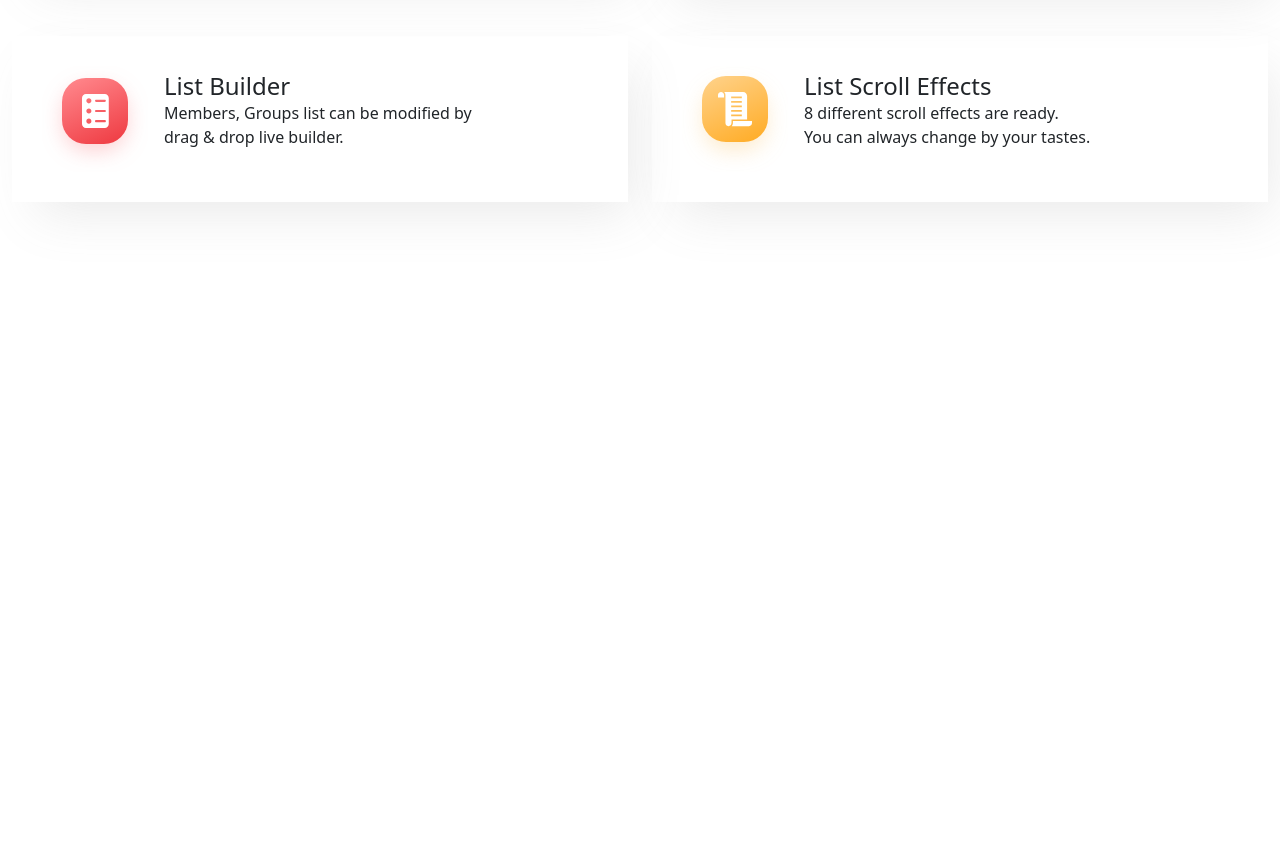
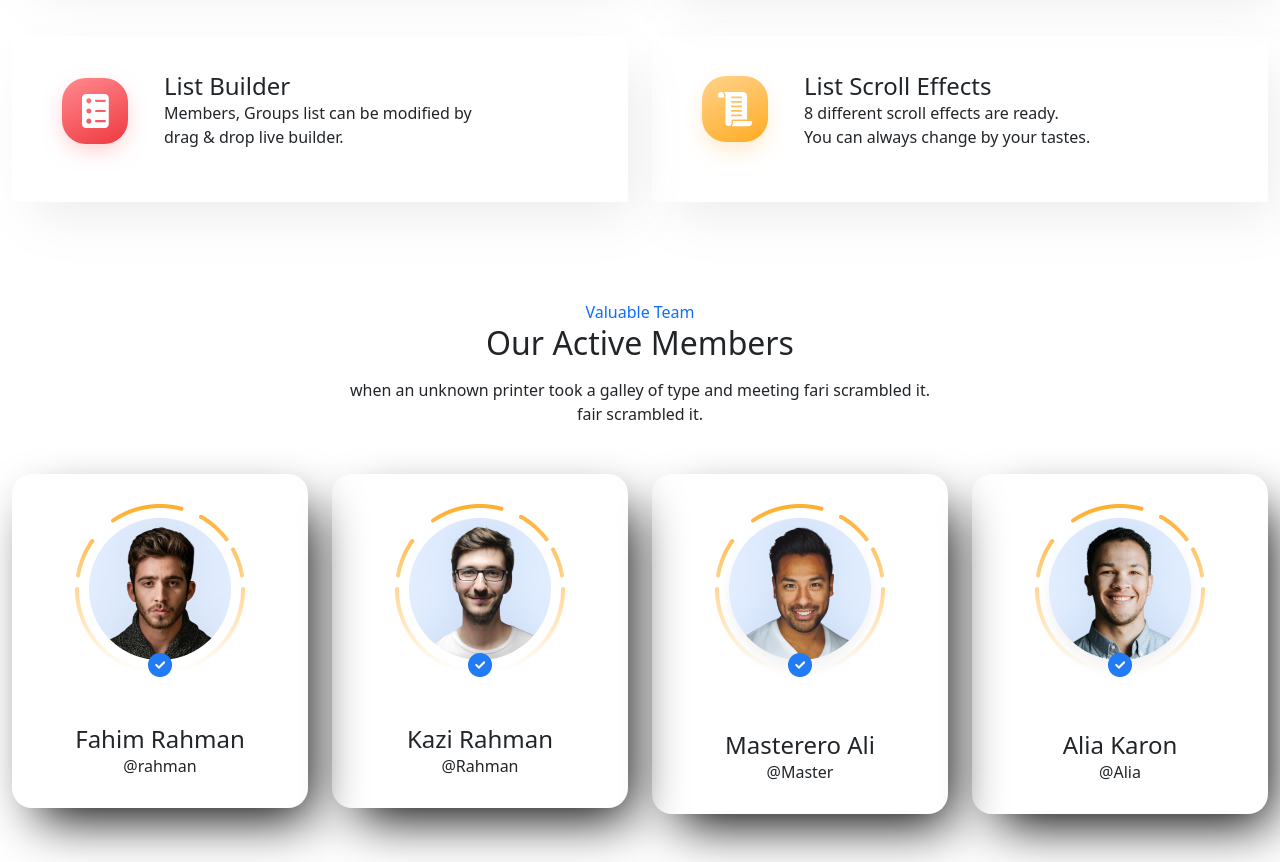
Before and after one commit to CodeSabariGK/Netbook, a plain HTML site: page index.html in a window 1280 px wide. Shown: the part 2322-3184 px from the top of the page. Before the commit the page ends 2622 px from the top, so only its background shows below. Drawn offline with nearby package versions, Linux system fonts and the light colour scheme.

Commit message:
members page commit

```diff
--- a/css/style.css
+++ b/css/style.css
@@ -59,3 +59,14 @@ h1, h2, h3, h4, h5, h6{
     background: linear-gradient(0deg,#F4F9FF 14%,F1F6FD 30%,#F1F6FD 64%,#FFFFFF 100%);
 }
 /* community ends */
+/* members wrapper start */
+.members-wrapper > div > div > div{
+    padding: 30px;
+    box-shadow: 14px 22px 52px -12px black;
+    border-radius: 20px;
+}
+.members-wrapper > div > div > div:hover{
+    background-color: aquamarine;
+}
+
+/* members wrapper end */
--- a/index.html
+++ b/index.html
@@ -242,6 +242,58 @@
                 </div>
             </div>
         </section>
+        <section class="members">
+            <div class="container">
+                <div class="text-center mb-5">
+                    <span class="text-primary">Valuable Team</span>
+                    <h2 class="mb-3">Our Active Members</h2>
+                    <p>
+                        <span class="d-md-block">when an unknown printer took a galley of type and meeting fari scrambled it.</span>
+                        <span class="d-md-block">fair scrambled it.</span>
+                    </p>
+                </div>
+                <div class="members-wrapper">
+                    <div class="row">
+                        <div class="col-md-3">
+                            <div class="text-center gap-3 mb-5">
+                                <img class="mb-5" src="./img/members/person1.png" alt="person1">
+                                <div>
+                                    <h4>Fahim Rahman</h4>
+                                    <span>@rahman</span>
+                                </div>
+                            </div>
+                        </div>
+                        <div class="col-md-3">
+                            <div class="text-center gap-3 mb-5">
+                                <img class="mb-5" src="./img/members/person2.png" alt="person1">
+                                <div class="text-center">
+                                    <h4>Kazi Rahman</h4>
+                                    <span>@Rahman</span>
+                                </div>
+                            </div>
+                        </div>
+                        <div class="col-md-3">
+                            <div class="text-center gap-3 mb-5">
+                                <img class="mb-5" src="./img/members/person3.png" alt="person1">
+                                <div class="text-center">
+                                    <h4>Masterero Ali</h4>
+                                    <span>@Master</span>
+                                </div>
+                            </div>
+                        </div>
+                        <div class="col-md-3">
+                            <div class="text-center gap-3 mb-5">
+                                <img class="mb-5" src="./img/members/person4.png" alt="person1">
+                                <div class="text-center">
+                                    <h4>Alia Karon</h4>
+                                    <span>@Alia</span>
+                                </div>
+                            </div>
+                        </div>
+                    </div>
+                </div>
+            </div>
+        </section>
     </div>
 </body>
 </html>
```
Also changed, not shown: img/members/person1.png (added), img/members/person2.png (added), img/members/person3.png (added), img/members/person4.png (added).
